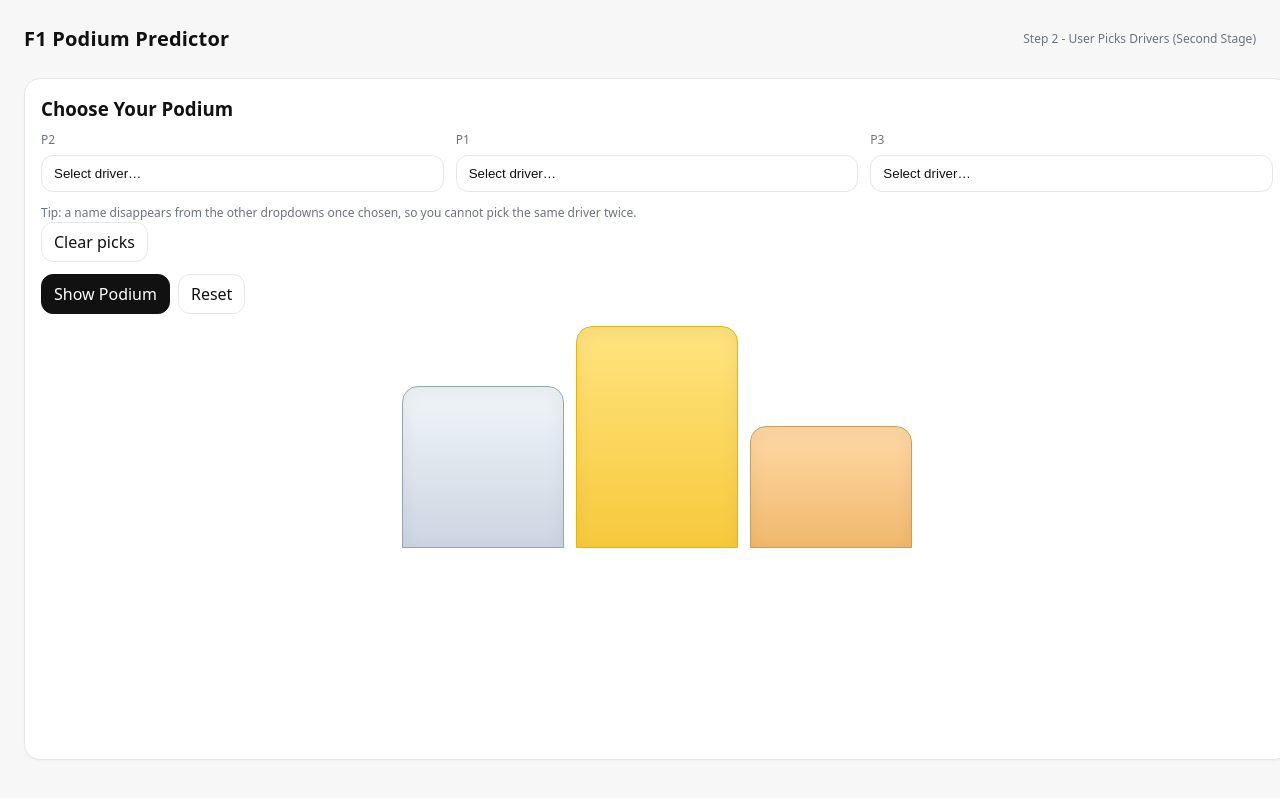
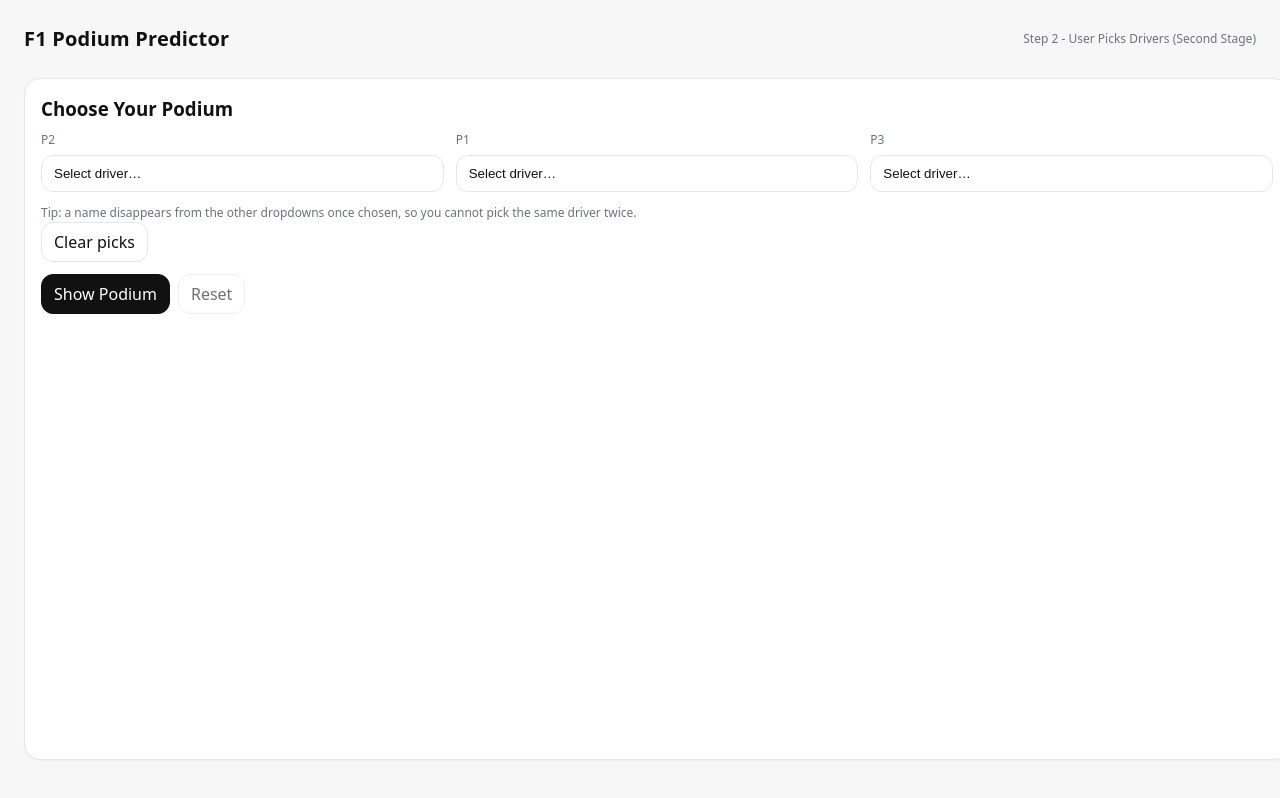
Before and after one commit to younisrajaApplications/f1-podium, a React (Vite) app: page / in a window 1280 px wide. Built offline with nearby package versions, Linux system fonts and the light colour scheme.

Commit message:
Hide the podium until show clicked

```diff
--- a/src/components/Podium.jsx
+++ b/src/components/Podium.jsx
@@ -1,5 +1,4 @@
 import { useState } from "react";
-import Placeholder from "./Placeholder";
 import PodiumBlock from "./PodiumBlock";
 
 /**
@@ -10,37 +9,47 @@ import PodiumBlock from "./PodiumBlock";
 export default function Podium({picks}) {
     const [stage, setStage] = useState(0);
     // 0 = hidden, 1 = show 3rd place, 2 = show 2nd place and 3 = show first place
+    const [isRevealing, setIsRevealing] = useState(false);
+    // For the podium
 
     const start = () => {
+        if (isRevealing) return;
+        setIsRevealing(true);
         setStage(1);
         setTimeout(() => setStage(2), 1100);
-        setTimeout(() => setStage(3), 2200);
+        setTimeout(() => {
+            setStage(3);
+            setTimeout(() => setIsRevealing(false), 200);
+        }, 2200);
     };
 
-    const reset = () => setStage(0);
+    const reset = () => {
+        setStage(0);
+        setIsRevealing(false);
+    }
 
     return (
         <div>
             <div className="controls">
-                <button className="btn primary" onClick={start}>Show Podium</button>
-                <button className="btn" onClick={reset}>Reset</button>
+                <button className="btn primary" onClick={start} disabled={isRevealing}>{stage > 0 ? "Replay Reveal" : "Show Podium"}</button>
+                <button className="btn" onClick={reset} disabled={stage === 0}>Reset</button>
             </div>
 
             {/* Podium layout is 2|1|3 */}
             <div className="podium">
                 {/* Second place reveal */}
-                {stage >= 2 ? (
-                    <PodiumBlock place={2} data={picks[2]} delay={0.15} />) : (<Placeholder heightClass="h2" />)
+                {stage >= 2 && (
+                    <PodiumBlock place={2} data={picks[2]} delay={0.15} />)
                 }
 
                 {/* First place reveal */}
-                {stage >= 3 ? (
-                    <PodiumBlock place={1} data={picks[1]} delay={0.3} />) : (<Placeholder heightClass="h1" />)
+                {stage >= 3 && (
+                    <PodiumBlock place={1} data={picks[1]} delay={0.3} />)
                 }
 
                 {/* Thrid place reveal */}
-                {stage >= 1 ? (
-                    <PodiumBlock place={3} data={picks[3]} delay={0.0} />) : (<Placeholder heightClass="h3" />)
+                {stage >= 1 && (
+                    <PodiumBlock place={3} data={picks[3]} delay={0.0} />)
                 }
             </div>
 
```
